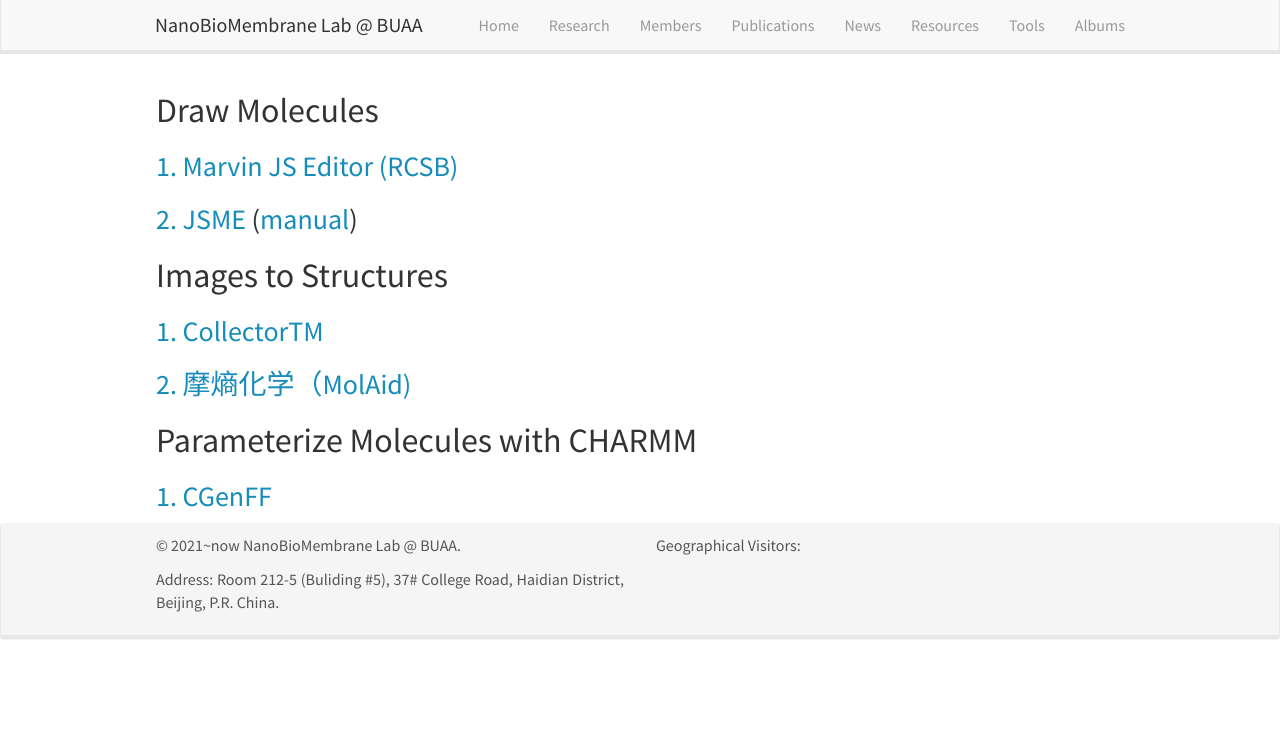
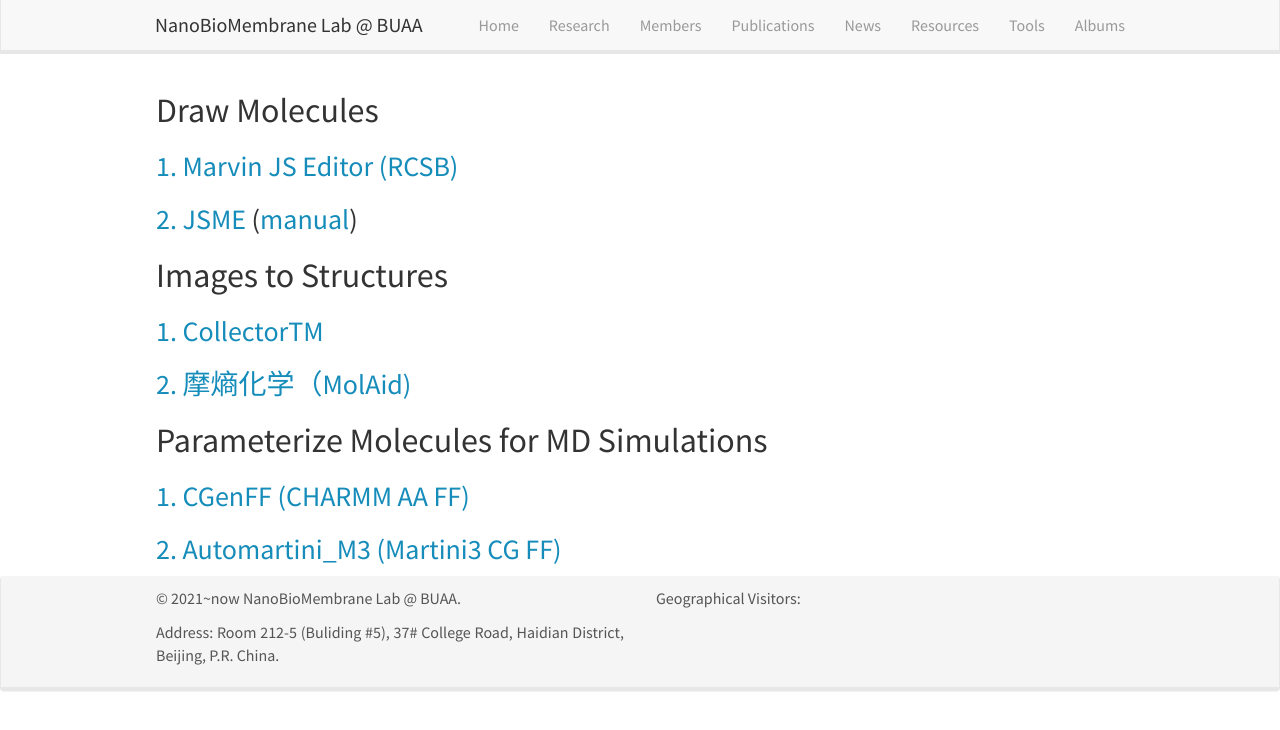
Before and after one commit to linxubo/linxubo.github.io, a Jekyll site: the page built from _pages/tools.md, in a window 1280 px wide. Shown: the top 730 px of the page. Built offline with Jekyll 4.4.1, drawn with Linux system fonts in a browser that asks for light colours; nearby versions of some CDN libraries; a script that is not in the unit is left out.

Commit message:
Update tools.md

```diff
--- a/_pages/tools.md
+++ b/_pages/tools.md
@@ -16,5 +16,6 @@
 ### [2. 摩熵化学（MolAid)](https://chem.molaid.com/home)
 
 
-## Parameterize Molecules with CHARMM
-### [1. CGenFF](https://cgenff.com/)
+## Parameterize Molecules for MD Simulations
+### [1. CGenFF (CHARMM AA FF)](https://cgenff.com/)
+### [2. Automartini_M3 (Martini3 CG FF)](https://github.com/Martini-Force-Field-Initiative/Automartini_M3)
```
